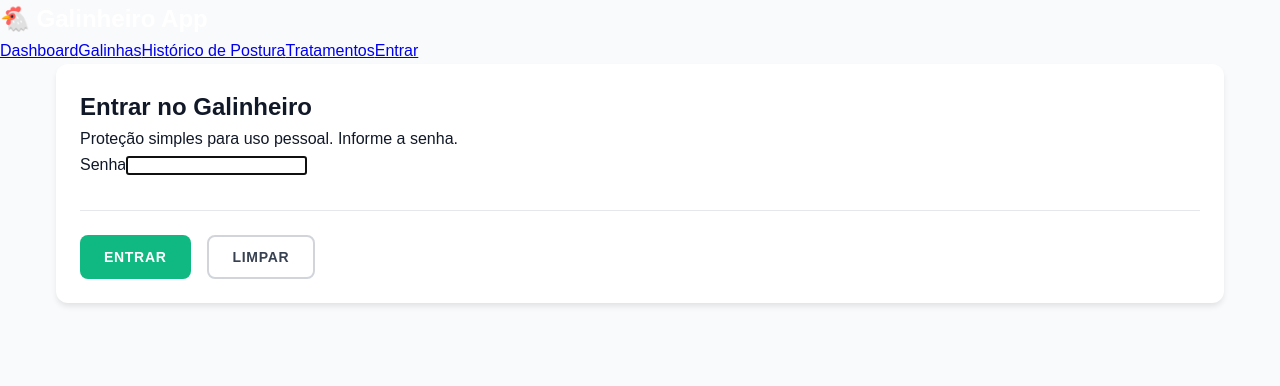
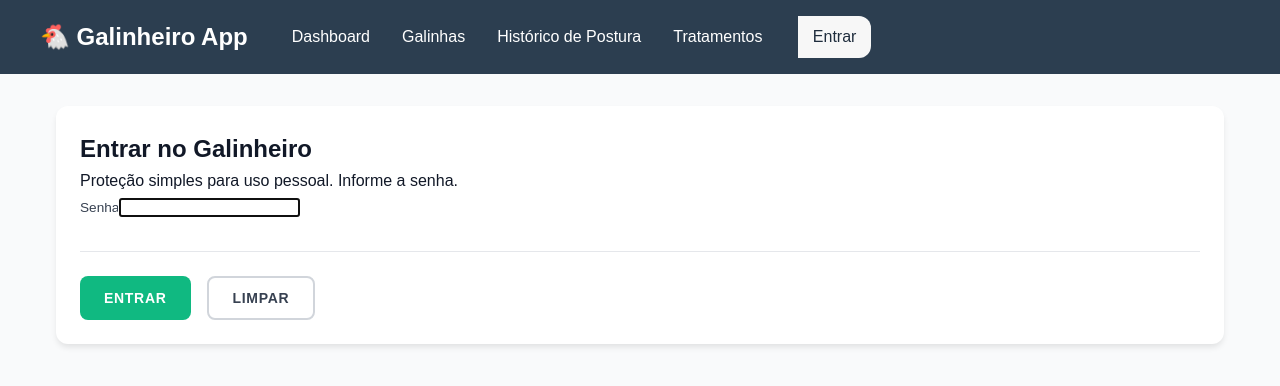
Before and after one commit to atkgomes1806/galinheiro-app, a React (Vite) app: page /login in a window 1280 px wide. Shown: the top 386 px of the page. Built offline with nearby package versions, Linux system fonts and the light colour scheme; no server answers.

Commit message:
fix(css): corrigir ordem de @import em globals.css; atualizar plano de refatoração

```diff
--- a/src/styles/globals.css
+++ b/src/styles/globals.css
@@ -1,5 +1,5 @@
+@import './components.css';
 :root{--primary:#10b981;--primary-dark:#059669;--primary-light:#d1fae5;--secondary:#3b82f6;--gray-50:#f9fafb;--gray-100:#f3f4f6;--gray-200:#e5e7eb;--gray-300:#d1d5db;--gray-500:#6b7280;--gray-700:#374151;--gray-900:#111827;--danger:#ef4444;--warning:#f59e0b;}
-@import './components.css';
 *{margin:0;padding:0;box-sizing:border-box;}
 body{font-family:'Inter',-apple-system,BlinkMacSystemFont,'Segoe UI',sans-serif;background:var(--gray-50);color:var(--gray-900);line-height:1.6;}
 .container{max-width:1200px;margin:0 auto;padding:1.5rem;}
```
Also changed, not shown: 1 other file (tests, documents, lock files or other folders).
